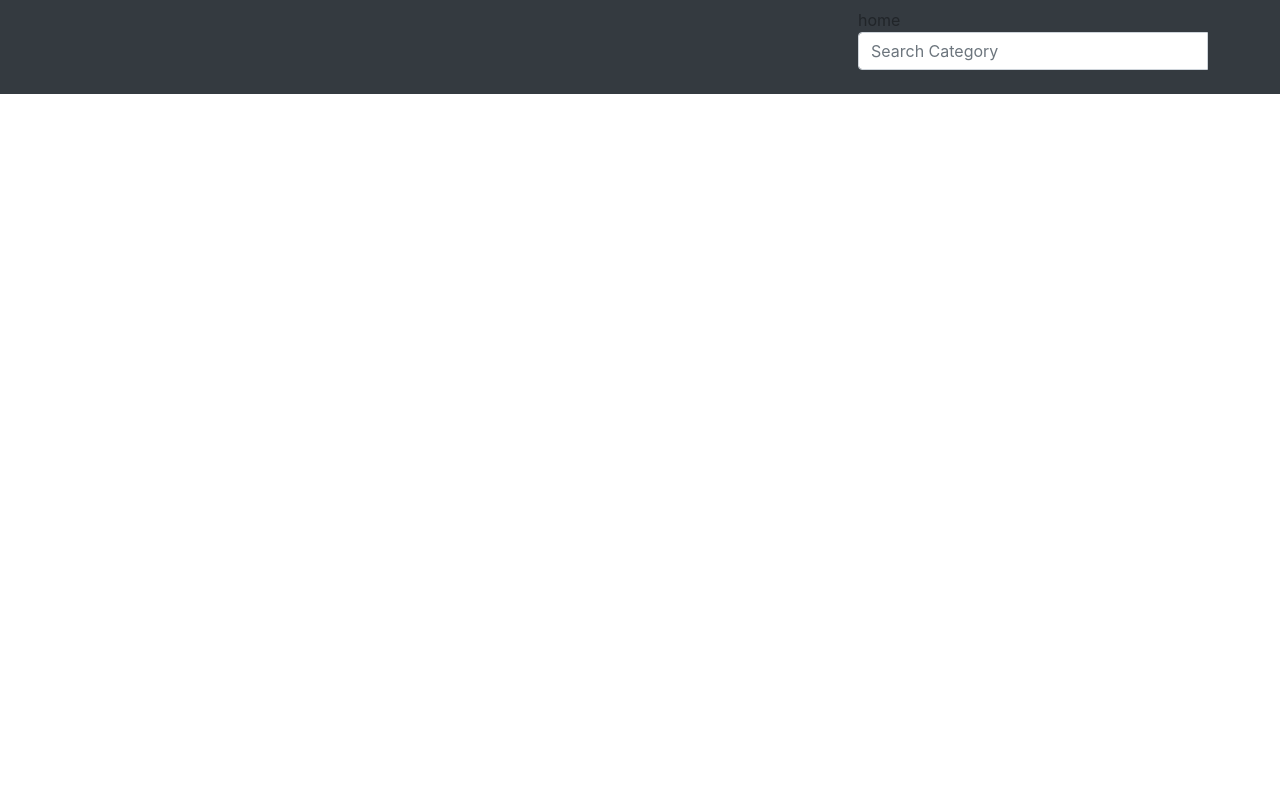
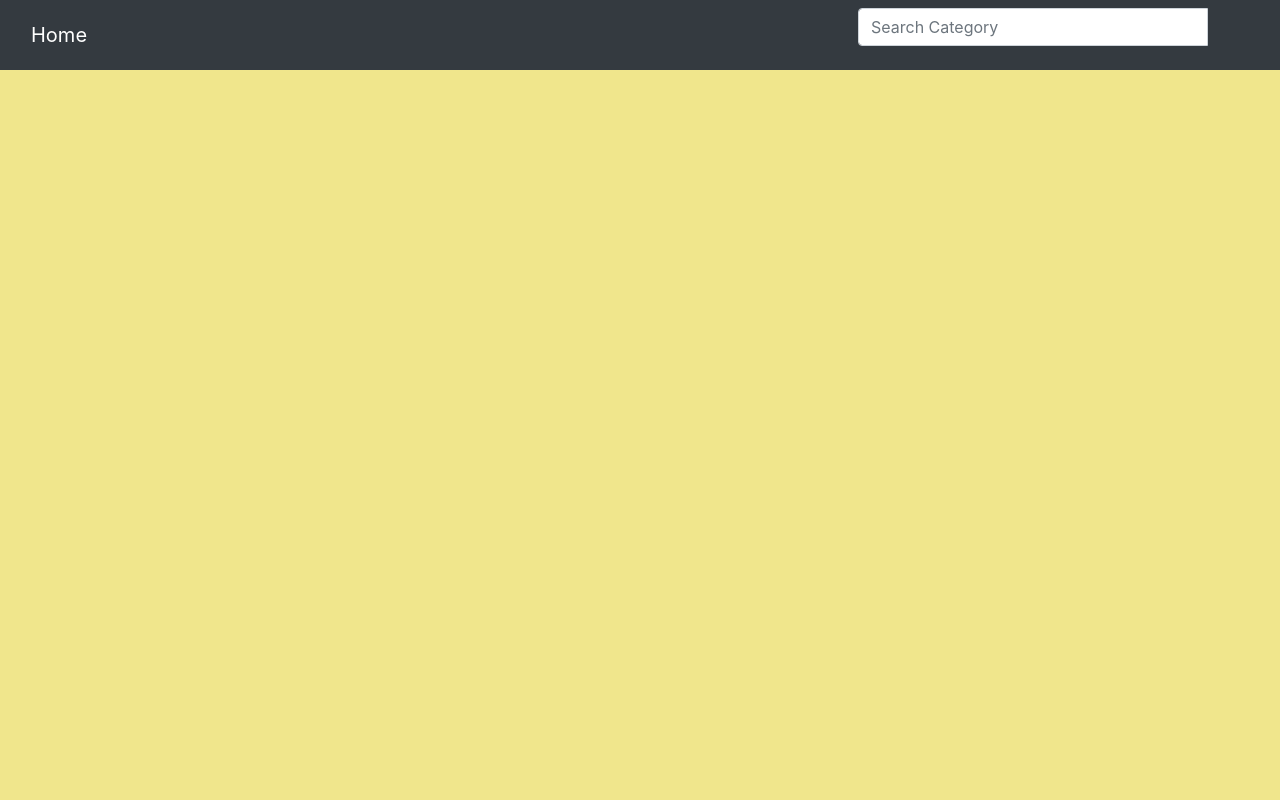
Before and after one commit to marknesh/gallery, a Django app: template galleria/templates/pictures/base.html in a window 1280 px wide. Run offline with Django 3.2, Linux system fonts and the light colour scheme; the template is opened without the code that fills it, so the values that code supplies are empty; some libraries are stand-ins or nearby versions.

Commit message:
create django app called galleria

```diff
--- /dev/null
+++ b/galleria/static/css/home.css
@@ -0,0 +1,2 @@
+body{
+background-color: khaki;}
--- a/galleria/templates/navbar.html
+++ b/galleria/templates/navbar.html
@@ -6,11 +6,11 @@
 <body>
 <nav class="navbar navbar-dark bg-dark">
   <div class="container-fluid">
-    <div class="navbar-header">
+       <div class="navbar-header">
+        <a class="navbar-brand" href="{% url 'home' %}">Home</a>
+      </div>
 
-    </div>
      <div class="col-sm-4 col-md-4 navbar-right">
-         home
 
         <form class="navbar-form" role="search" action="{% url 'search' %}">
 
--- a/galleria/templates/pictures/home.html
+++ b/galleria/templates/pictures/home.html
@@ -3,6 +3,7 @@
 {% load static %}
 {{ block.super}}
    <link rel="stylesheet" type="text/css" href="{% static 'css/home.css' %}">
+<body>
   {% for image in image %}
 <div class="row">
     <div class="col-12">
@@ -14,5 +15,6 @@
     </div>
 </div>
   {% endfor %}
+</body>
 
 {% endblock %}
--- a/galleria/urls.py
+++ b/galleria/urls.py
@@ -4,7 +4,7 @@ from django.urls import path, re_path
 from . import views
 
 urlpatterns = [
-    path('',views.welcome,name="DD" ),
+    path('',views.welcome,name="home" ),
     re_path(r'^image/(\d+)',views.image,name='article'),
     path('search/', views.search, name='search'),
 
```
